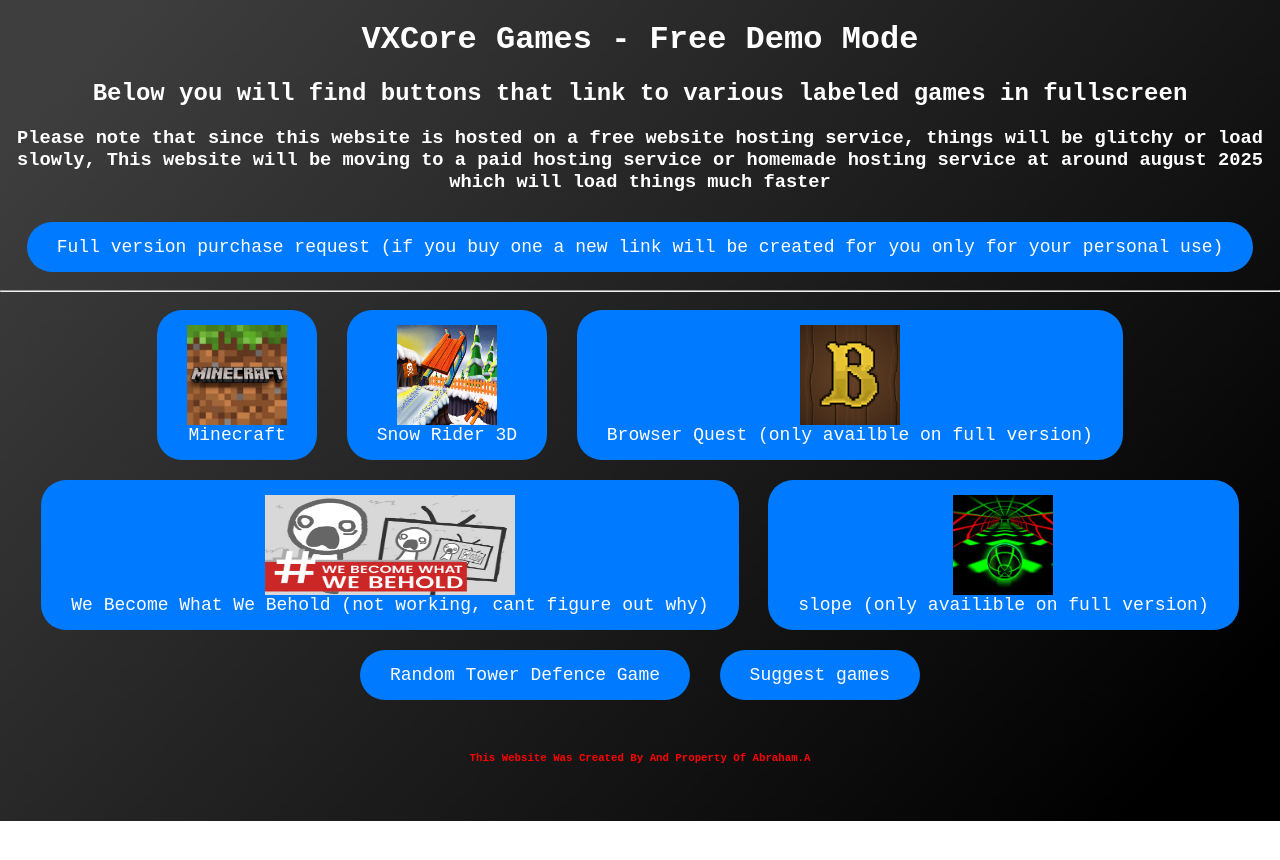
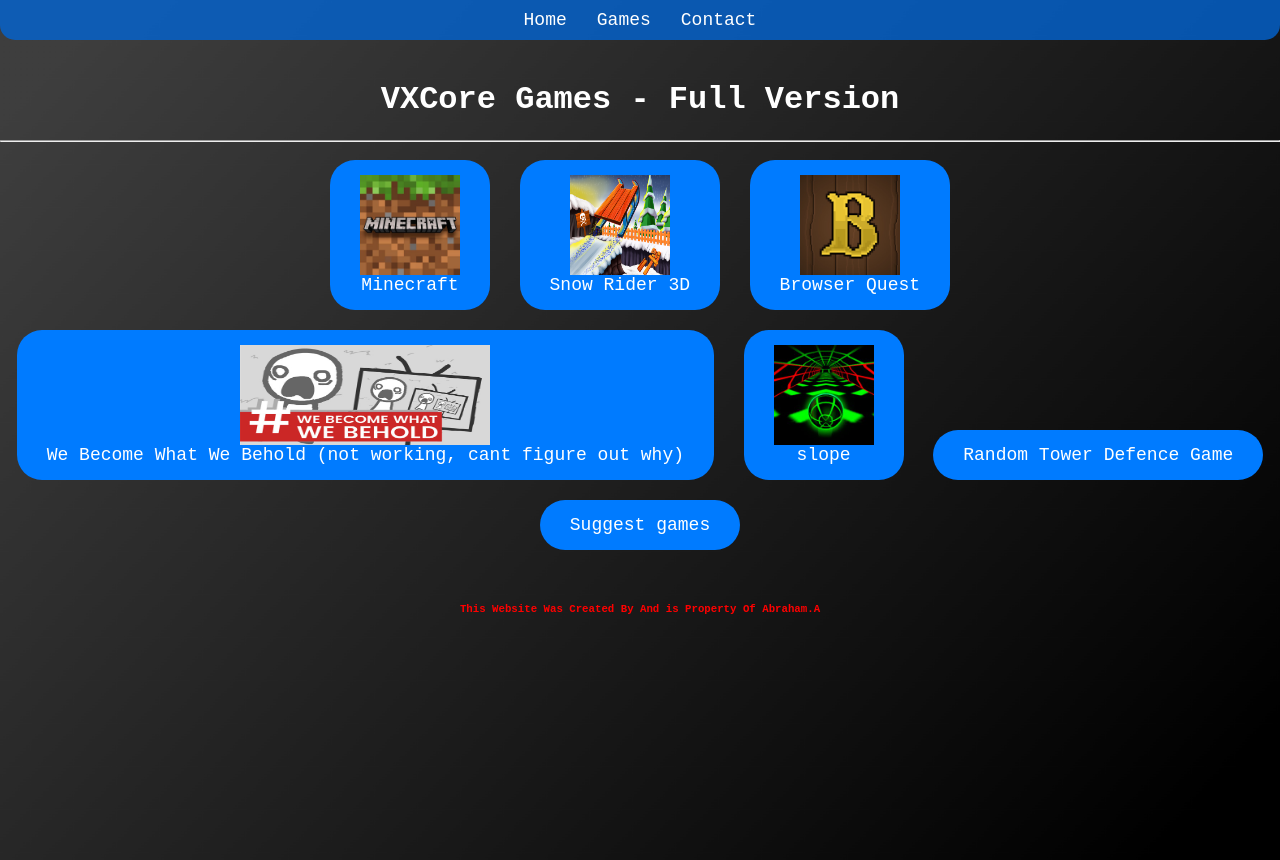
Before and after one commit to VXCore-Games/VXCore, a plain HTML site: page index.html in a window 1280 px wide. Before the commit the page ends 821 px from the top, so only its background shows below. Drawn offline with Linux system fonts and the light colour scheme.

Commit message:
Update index.html

```diff
--- a/index.html
+++ b/index.html
@@ -16,6 +16,7 @@
                 color: #fff;
                 font-family: 'Courier New', Courier, monospace;
                 text-align: center;
+                padding-top: 60px;
             }
             h1, h2, h3, h4, h5, p {
                 color: #ffffff;
@@ -35,19 +36,49 @@
                 margin: 10px;
                 font-family: 'Courier New', Courier, monospace;
             }
-
+            nav {
+                background-color: rgba(3, 100, 211, 0.8);
+                padding: 10px 0;
+                position: fixed;
+                top: 0;
+                width: 100%;
+                z-index: 1000;
+                border-bottom-left-radius: 15px;
+                border-bottom-right-radius: 15px;
+            }
+            nav ul {
+                list-style-type: none;
+                margin: 0;
+                padding: 0;
+                display: flex;
+                justify-content: center;
+            }
+            nav ul li {
+                margin: 0 15px;
+            }
+            nav ul li a {
+                color: white;
+                text-decoration: none;
+                font-size: 18px;
+                font-family: 'Courier New', Courier, monospace;
+            }
+            nav ul li a:hover {
+                color: #ff0000;
+            }
             button:hover {
                 background-color: #b30000;
             }
         </style>
     </head>
     <body>
-        <h1>VXCore Games - Free Demo Mode</h1>
-        <h2>Below you will find buttons that link to various labeled games in fullscreen</h2>
-        <h3>Please note that since this website is hosted on a free website hosting service, things will be glitchy or load slowly, This website will be moving to a paid hosting service or homemade hosting service at around august 2025 which will load things much faster</h3>
-        <button onclick="window.location.href='https://forms.gle/i3GE4sae9ofpJYBZA';" style="position: relative;">
-            <span>Full version purchase request (if you buy one a new link will be created for you only for your personal use)</span>
-        </button>
+        <nav>
+            <ul>
+                <li><a href="index.html">Home</a></li>
+                <li><a href="games-list.html">Games</a></li>
+                <li><a href="contact-us.html">Contact</a></li>
+            </ul>
+        </nav>
+        <h1>VXCore Games - Full Version</h1>
 
         <hr>
 
@@ -61,9 +92,9 @@
             <span>Snow Rider 3D</span>
         </button>
 
-        <button onclick="window.location.href='full-version-not-purchased.html';" style="position: relative;">
+        <button onclick="window.location.href='browserquest/client/index.html';" style="position: relative;">
             <img src="browserquest.jpg" alt="Browserquest Icon"  style="width: 100px; height: 100px; display: block; margin: 0 auto;">
-            <span>Browser Quest (only availble on full version)</span>
+            <span>Browser Quest</span>
         </button>
 
         <button onclick="window.location.href='wbwwb/index.html';" style="position: relative;">
@@ -71,9 +102,9 @@
             <span>We Become What We Behold (not working, cant figure out why)</span>
         </button>
 
-        <button onclick="window.location.href='full-version-not-purchased.html';" style="position: relative;">
+        <button onclick="window.location.href='slopeoffline.html';" style="position: relative;">
             <img src="slope-logo.jpg" alt="slope Icon"  style="width: 100px; height: 100px; display: block; margin: 0 auto;">
-            <span>slope (only availible on full version)</span>
+            <span>slope</span>
         </button>
 
         <!--<button onclick="window.location.href='placeholder.html';" style="position: relative;">
@@ -90,6 +121,6 @@
         <br>
         <br>
 
-        <h6>This Website Was Created By And Property Of Abraham.A</h6>
+        <h6>This Website Was Created By And is Property Of Abraham.A</h6>
     </body>
 </html>
```
Lines whose indentation alone changed are shown as unchanged.
